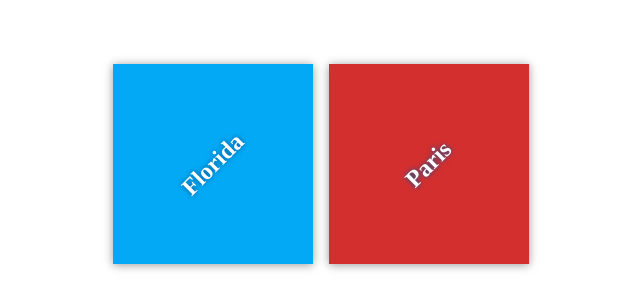
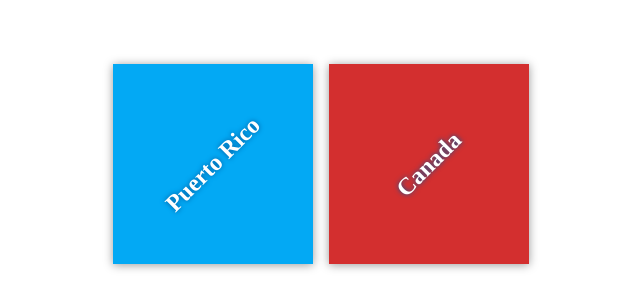
Before and after one commit to geronimood/my-travel-plans, a plain HTML site: page index.html in a window 1280 px wide. Shown: the part 236-544 px from the top of the page, without its empty margins (319-959 px from the left). Drawn offline with Linux system fonts and the light colour scheme.

```diff
--- a/index.html
+++ b/index.html
@@ -11,11 +11,11 @@
     <div class="container">
         <div class="destination-container">
             <div class="destination" id="florida">
-                <h2>Florida</h2>
+                <h2>Puerto Rico</h2>
             </div>
 
             <div class="destination" id="paris">
-                <h2>Paris</h2>
+                <h2>Canada</h2>
             </div>
         </div>
     </div>
```
